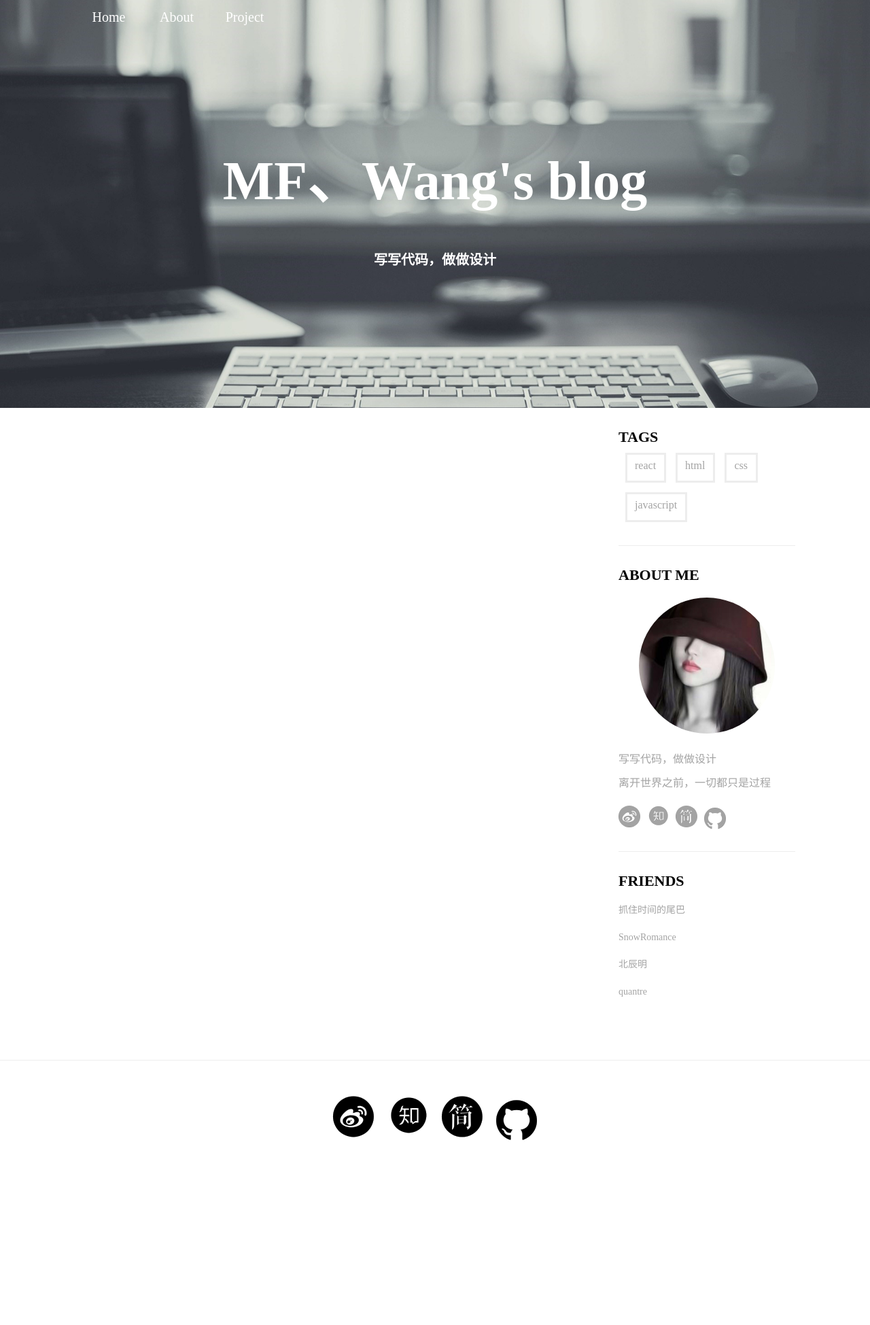
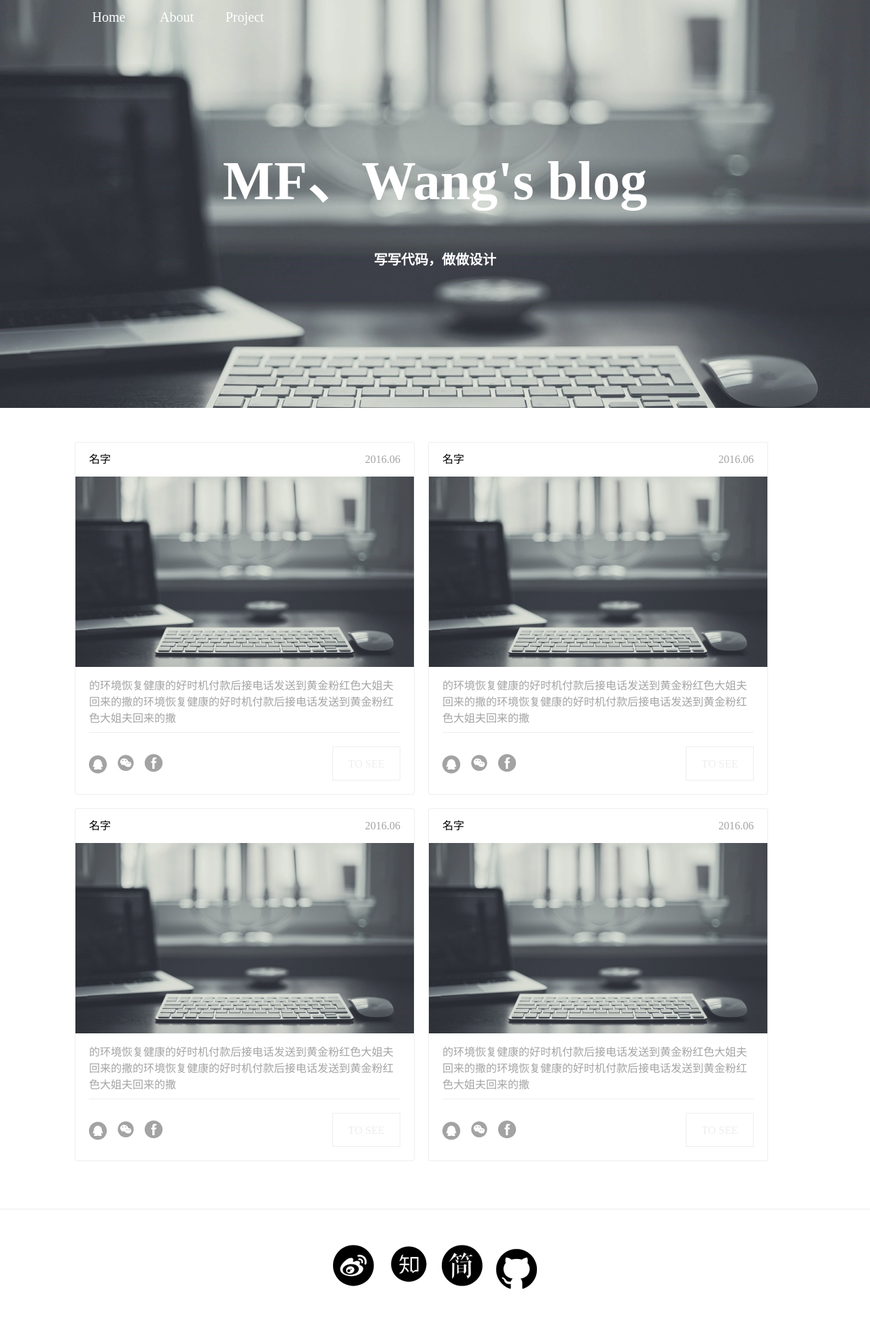
Before and after one commit to MfWang/MfWang.github.io, a Jekyll site: the page built from project.html, in a window 1280 px wide. Shown: the whole page at 68% size. Built offline with Jekyll 4.4.1, drawn with Linux system fonts in a browser that asks for light colours; before the commit the page ends 1730 px from its top, so only the background shows below that.

Commit message:
add project template

```diff
--- a/css/article.css
+++ b/css/article.css
@@ -19,21 +19,25 @@
     text-overflow:ellipsis;
     white-space: nowrap;
     position: relative;
+    color: rgba(0,0,0,0.36);
 }
 .article__title::after {
 	position: absolute;
 	top: 100%;
 	left: 0;
-	width: 100%;
-	height: 0;
+	width: 0;
+	height: 1px;
 	background: #354856;
 	content: '';
 	opacity: 0;
-	transition: height 0.3s, opacity 0.3s, transform 0.3s;
+	transition: all 0.6s;
 	transform: translateY(-6px);
 }
-.article__title:hover::after {
-	height: 2px;
+.article__item:hover .article__title{
+	color: #354856;
+}
+.article__item:hover .article__title::after {
+    width: 100%;
 	opacity: 1;
 	transform: translateY(-5px);
 }
@@ -43,8 +47,10 @@
     justify-content: flex-start;
 }
 .article__list .article__date{
+    color: rgba(0,0,0,0.36);
 }
 .article__list .article__tag{
+    color: rgba(0,0,0,0.36);
 }
 .article__list .article__project{
     border: 1px solid red;
--- a/css/main.css
+++ b/css/main.css
@@ -7,6 +7,7 @@
 @import './page.css';
 
 @import './post.css';
+@import './project.css';
 
 .index_banner{
     width: 100%;
--- a/css/project.css
+++ b/css/project.css
@@ -0,0 +1,68 @@
+.projects{
+    width: 1060px;
+    display: flex;
+    flex-wrap: wrap;
+    justify-content: flex-start;
+    padding-top: 50px;
+}
+.projects_item{
+    width: 500px;
+    border-radius: 3px;
+    border: 1px solid #edeeee;
+    margin: 0 20px 20px 0
+}
+.projects_item:hover{
+    box-shadow: 5px 5px 5px #ededed;
+}
+.projects_item_top{
+    display: flex;
+    justify-content: space-between;
+    height: 50px;
+    line-height: 50px;
+    padding: 0 20px;
+}
+.projects_item_date{
+    color: rgba(0,0,0,0.36);
+}
+.projects_item_link{
+    display: block;
+}
+.projects_item_img{
+    width: 100%;
+    cursor: pointer;
+}
+.projects_item_desc{
+    margin: 0 20px;
+    color: rgba(0,0,0,0.36);
+    padding: 10px 0;
+    border-bottom: 1px solid #edeeee;
+}
+.projects_item_bottom{
+    display: flex;
+    flex-wrap: wrap;
+    justify-content: space-between;
+    align-items: center;
+    margin: 20px;
+}
+.projects_item_tags{
+    display: flex;
+    justify-content: flex-start;
+    align-items: center;
+}
+.projects_item_tag_item{
+    color: rgba(0,0,0,0.36);
+    font-size: 26px;
+    margin-right: 15px;
+}
+.projects .projects_item_link2{
+    border: 1px solid #edeeee;
+    width: 100px;
+    height: 50px;
+    text-align: center;
+    line-height: 50px;
+    color: #edeeee;
+}
+.projects .projects_item_link2:hover{
+    color: #354856;
+    border: 1px solid #354856;
+}
--- a/project.html
+++ b/project.html
@@ -7,35 +7,70 @@
     <h3 class="index_banner_desc">{{ site.index_desc }}</h3>
 </div>
 <div class="index_content">
-    <div class="article">
-    </div>
-    <div class="person">
-        <div class="person__tags">
-            <a href="" class="title">TAGS</a>
-            {% for tag in site.Tags %}
-                <a href="{{ tag.link }}" class="person__tags_link">{{ tag }}</a>
-            {% endfor %}
-        </div>
-        <div class="person__about">
-            <a href="" class="title">ABOUT ME</a>
-            <img src="/img/head.jpeg" alt="">
-            <p>{{ site.index_desc }}</p>
-            <p>{{ site.index_desc2 }}</p>
-            <div class="links">
-                {% for personAccount in site.person_account %}
-                    <a href="{{ personAccount.link }}" target="_blank" class="person__about_link">
-                        <i class="iconfont icon_{{ personAccount.type }}"></i>
-                    </a>
-                {% endfor %}
+    <div class="projects">
+        <div class="projects_item">
+            <div class="projects_item_top">
+                <p class="projects_item_name">名字</p>
+                <p class="projects_item_date">2016.06</p>
+            </div>
+            <a href="" class="projects_item_link"><img src="/img/index_bg.jpg" alt="" class="projects_item_img"></a>
+            <p class="projects_item_desc">的环境恢复健康的好时机付款后接电话发送到黄金粉红色大姐夫回来的撒的环境恢复健康的好时机付款后接电话发送到黄金粉红色大姐夫回来的撒</p>
+            <div class="projects_item_bottom">
+                <div class="projects_item_tags">
+                    <i class="iconfont icon_qq projects_item_tag_item"></i>
+                    <i class="iconfont icon_wechat projects_item_tag_item"></i>
+                    <i class="iconfont icon_facebook projects_item_tag_item"></i>
+                </div>
+                <a href="" class="projects_item_link2">TO SEE</a>
             </div>
         </div>
-        <div class="person__friends">
-            <a href="" class="title">FRIENDS</a>
-            {% for friend in site.Friends %}
-                <a href="{{ friend.link }}" target="_blank" class="person__friends_link" data-hover="{{ friend.name }}">
-                    {{ friend.name }}
-                </a>
-            {% endfor %}
+        <div class="projects_item">
+            <div class="projects_item_top">
+                <p class="projects_item_name">名字</p>
+                <p class="projects_item_date">2016.06</p>
+            </div>
+            <a href="" class="projects_item_link"><img src="/img/index_bg.jpg" alt="" class="projects_item_img"></a>
+            <p class="projects_item_desc">的环境恢复健康的好时机付款后接电话发送到黄金粉红色大姐夫回来的撒的环境恢复健康的好时机付款后接电话发送到黄金粉红色大姐夫回来的撒</p>
+            <div class="projects_item_bottom">
+                <div class="projects_item_tags">
+                    <i class="iconfont icon_qq projects_item_tag_item"></i>
+                    <i class="iconfont icon_wechat projects_item_tag_item"></i>
+                    <i class="iconfont icon_facebook projects_item_tag_item"></i>
+                </div>
+                <a href="" class="projects_item_link2">TO SEE</a>
+            </div>
+        </div>
+        <div class="projects_item">
+            <div class="projects_item_top">
+                <p class="projects_item_name">名字</p>
+                <p class="projects_item_date">2016.06</p>
+            </div>
+            <a href="" class="projects_item_link"><img src="/img/index_bg.jpg" alt="" class="projects_item_img"></a>
+            <p class="projects_item_desc">的环境恢复健康的好时机付款后接电话发送到黄金粉红色大姐夫回来的撒的环境恢复健康的好时机付款后接电话发送到黄金粉红色大姐夫回来的撒</p>
+            <div class="projects_item_bottom">
+                <div class="projects_item_tags">
+                    <i class="iconfont icon_qq projects_item_tag_item"></i>
+                    <i class="iconfont icon_wechat projects_item_tag_item"></i>
+                    <i class="iconfont icon_facebook projects_item_tag_item"></i>
+                </div>
+                <a href="" class="projects_item_link2">TO SEE</a>
+            </div>
+        </div>
+        <div class="projects_item">
+            <div class="projects_item_top">
+                <p class="projects_item_name">名字</p>
+                <p class="projects_item_date">2016.06</p>
+            </div>
+            <a href="" class="projects_item_link"><img src="/img/index_bg.jpg" alt="" class="projects_item_img"></a>
+            <p class="projects_item_desc">的环境恢复健康的好时机付款后接电话发送到黄金粉红色大姐夫回来的撒的环境恢复健康的好时机付款后接电话发送到黄金粉红色大姐夫回来的撒</p>
+            <div class="projects_item_bottom">
+                <div class="projects_item_tags">
+                    <i class="iconfont icon_qq projects_item_tag_item"></i>
+                    <i class="iconfont icon_wechat projects_item_tag_item"></i>
+                    <i class="iconfont icon_facebook projects_item_tag_item"></i>
+                </div>
+                <a href="" class="projects_item_link2">TO SEE</a>
+            </div>
         </div>
     </div>
 </div>
```
Also changed, not shown: 5 other files.
